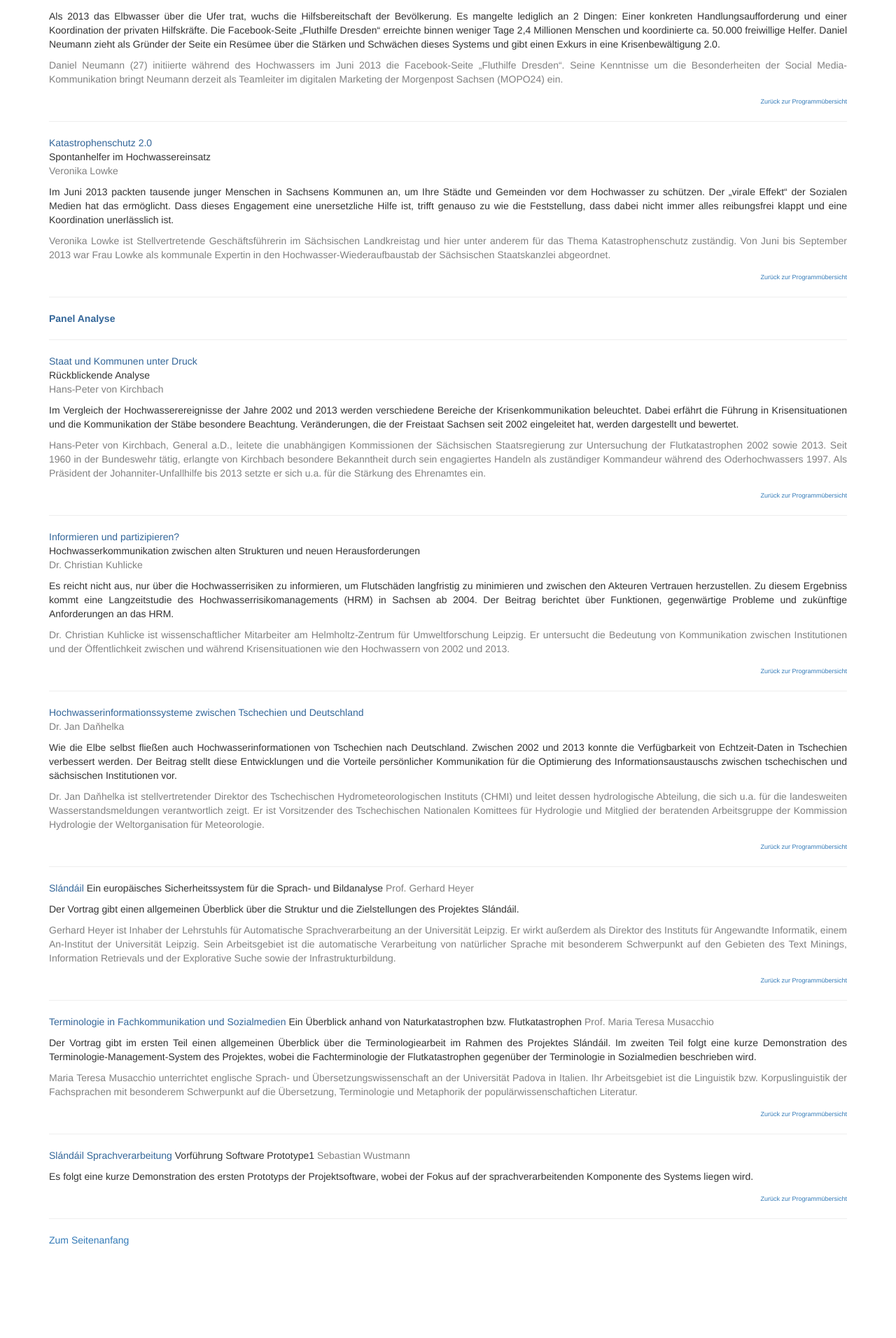
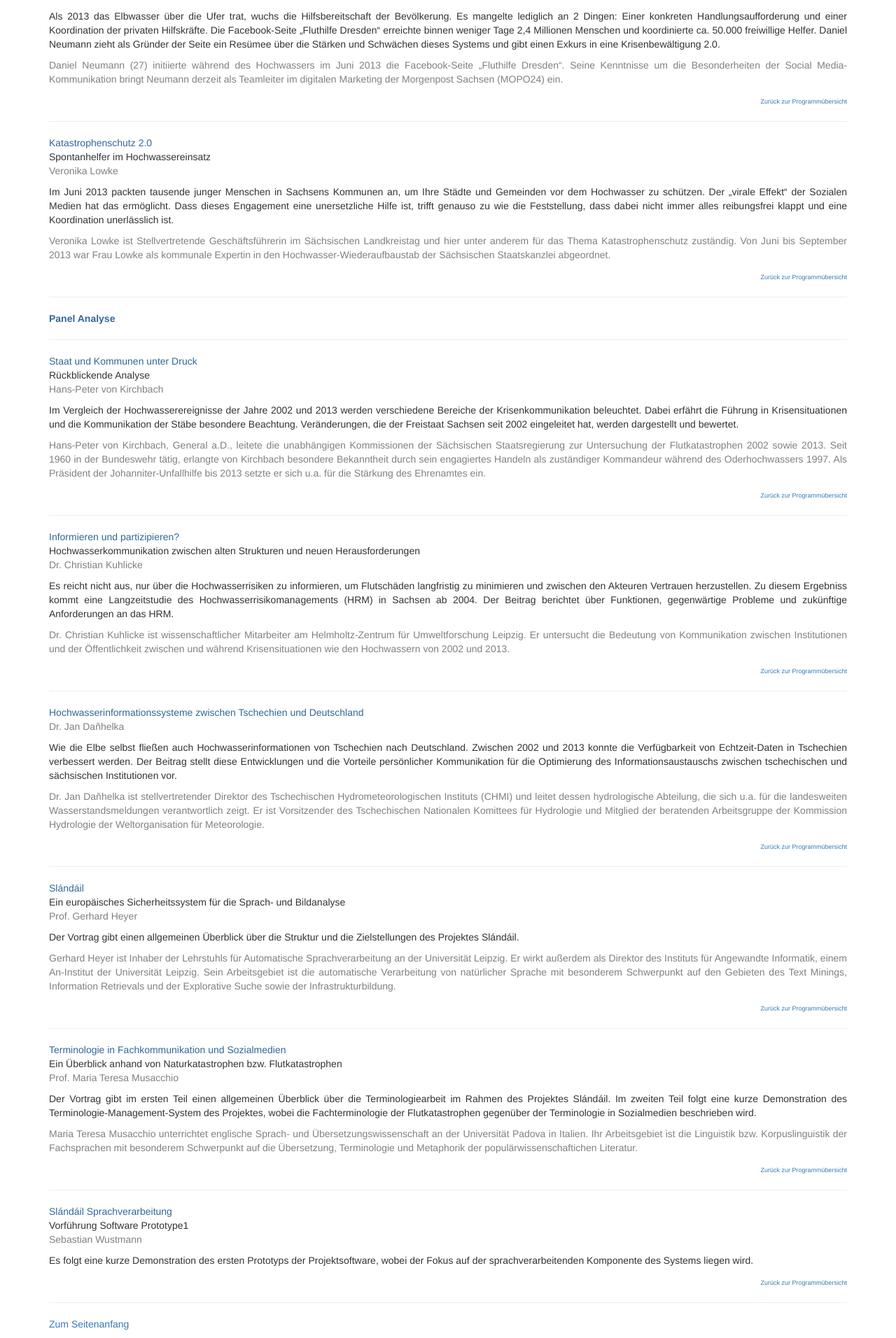
Before and after one commit to susedev/test, a Jekyll site: the page built from beitraege-und-referentinnen.html, in a window 1280 px wide. Shown: the part 873-2785 px from the top of the page at 70% size. Built offline with Jekyll 4.4.1, drawn with Linux system fonts in a browser that asks for light colours; before the commit the page ends 2665 px from its top, so only the background shows below that.

Commit message:
Edit from JekyllCMS

```diff
--- a/beitraege-und-referentinnen.html
+++ b/beitraege-und-referentinnen.html
@@ -89,7 +89,9 @@ Hochwasserkommunikation zwischen alten Strukturen und neuen Herausforderungen<br
 <p style="text-align: right;"><span style="color: #808080;"><span style="font-size: xx-small;"><a href="http://eijc.github.io/data/programm-uebersicht.html">Zur&uuml;ck zur Programm&uuml;bersicht</a></span> </span></p>
 
 <hr noshade="noshade" size="1" />
-<p><span style="color: #336699;"><a id="Heyer" name="Heyer"></a>Sl&aacute;nd&aacute;il</span> Ein europ&auml;isches Sicherheitssystem f&uuml;r die Sprach- und Bildanalyse <span style="color: #808080;">Prof. Gerhard Heyer</span></p>
+<p><span style="color: #336699;"><a id="Heyer" name="Heyer"></a>Sl&aacute;nd&aacute;il</span><br />
+Ein europ&auml;isches Sicherheitssystem f&uuml;r die Sprach- und Bildanalyse<br />
+<span style="color: #808080;">Prof. Gerhard Heyer</span></p>
 
 <p style="text-align: justify;">Der Vortrag gibt einen allgemeinen &Uuml;berblick &uuml;ber die Struktur und die Zielstellungen des Projektes Sl&aacute;nd&aacute;il.</p>
 
@@ -98,7 +100,9 @@ Hochwasserkommunikation zwischen alten Strukturen und neuen Herausforderungen<br
 <p style="text-align: right;"><span style="color: #808080;"><span style="font-size: xx-small;"><a href="http://eijc.github.io/data/programm-uebersicht.html">Zur&uuml;ck zur Programm&uuml;bersicht</a></span> </span></p>
 
 <hr noshade="noshade" size="1" />
-<p><span style="color: #336699;"><a id="Musacchio" name="Musacchio"></a>Terminologie in Fachkommunikation und Sozialmedien</span> Ein &Uuml;berblick anhand von Naturkatastrophen bzw. Flutkatastrophen <span style="color: #808080;">Prof. Maria Teresa Musacchio</span></p>
+<p><span style="color: #336699;"><a id="Musacchio" name="Musacchio"></a>Terminologie in Fachkommunikation und Sozialmedien</span><br />
+Ein &Uuml;berblick anhand von Naturkatastrophen bzw. Flutkatastrophen<br />
+<span style="color: #808080;">Prof. Maria Teresa Musacchio</span></p>
 
 <p style="text-align: justify;">Der Vortrag gibt im ersten Teil einen allgemeinen &Uuml;berblick &uuml;ber die Terminologiearbeit im Rahmen des Projektes Sl&aacute;nd&aacute;il. Im zweiten Teil folgt eine kurze Demonstration des Terminologie-Management-System des Projektes, wobei die Fachterminologie der Flutkatastrophen gegen&uuml;ber der Terminologie in Sozialmedien beschrieben wird.</p>
 
@@ -107,7 +111,9 @@ Hochwasserkommunikation zwischen alten Strukturen und neuen Herausforderungen<br
 <p style="text-align: right;"><span style="color: #808080;"><span style="font-size: xx-small;"><a href="http://eijc.github.io/data/programm-uebersicht.html">Zur&uuml;ck zur Programm&uuml;bersicht</a></span> </span></p>
 
 <hr noshade="noshade" size="1" />
-<p><span style="color: #336699;"><a id="Wustmann" name="Wustmann"></a>Sl&aacute;nd&aacute;il Sprachverarbeitung</span> Vorf&uuml;hrung Software Prototype1 <span style="color: #808080;">Sebastian Wustmann</span></p>
+<p><span style="color: #336699;"><a id="Wustmann" name="Wustmann"></a>Sl&aacute;nd&aacute;il Sprachverarbeitung</span><br />
+Vorf&uuml;hrung Software Prototype1<br />
+<span style="color: #808080;">Sebastian Wustmann</span></p>
 
 <p style="text-align: justify;">Es folgt eine kurze Demonstration des ersten Prototyps der Projektsoftware, wobei der Fokus auf der sprachverarbeitenden Komponente des Systems liegen wird.</p>
 
```
